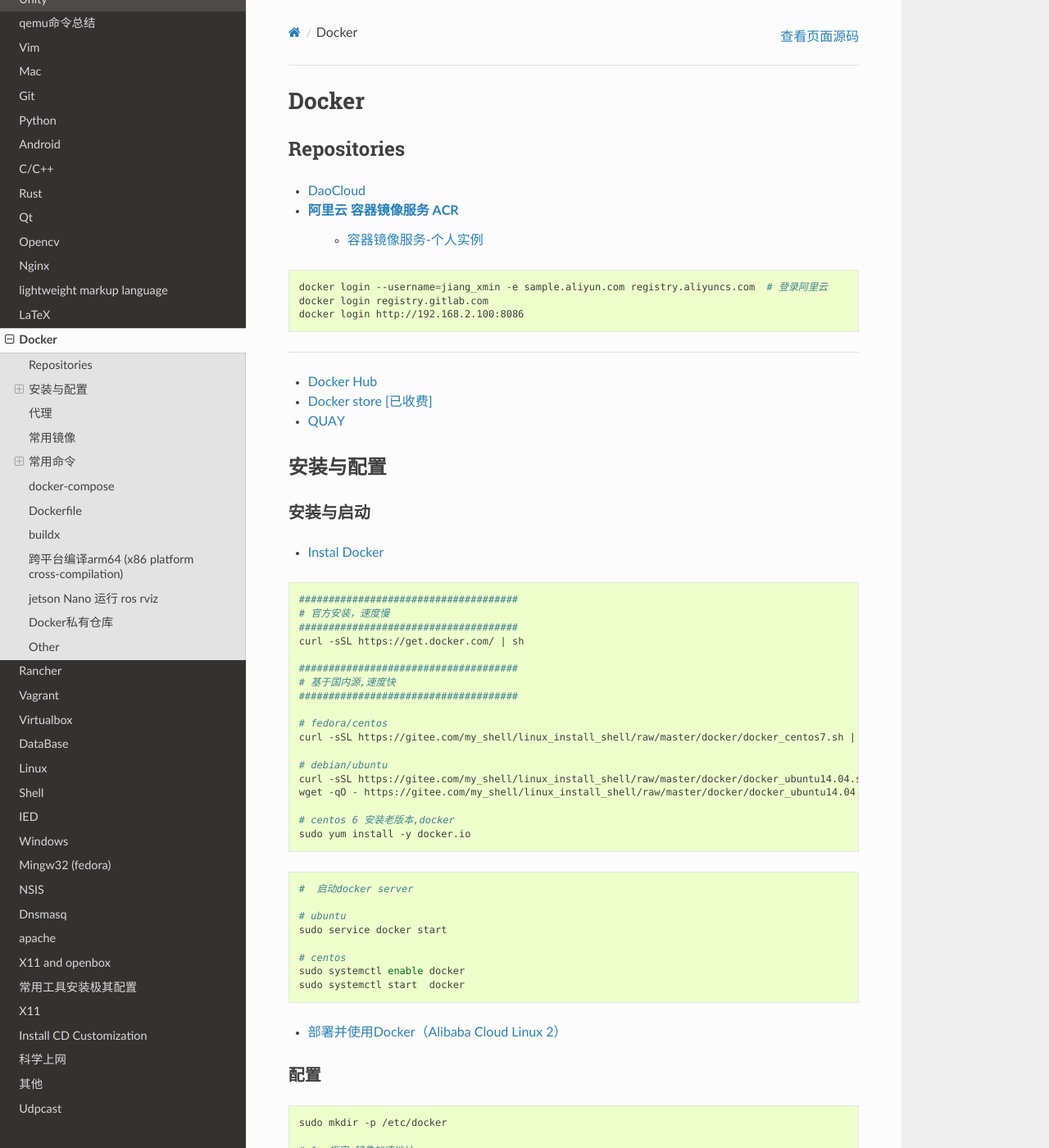
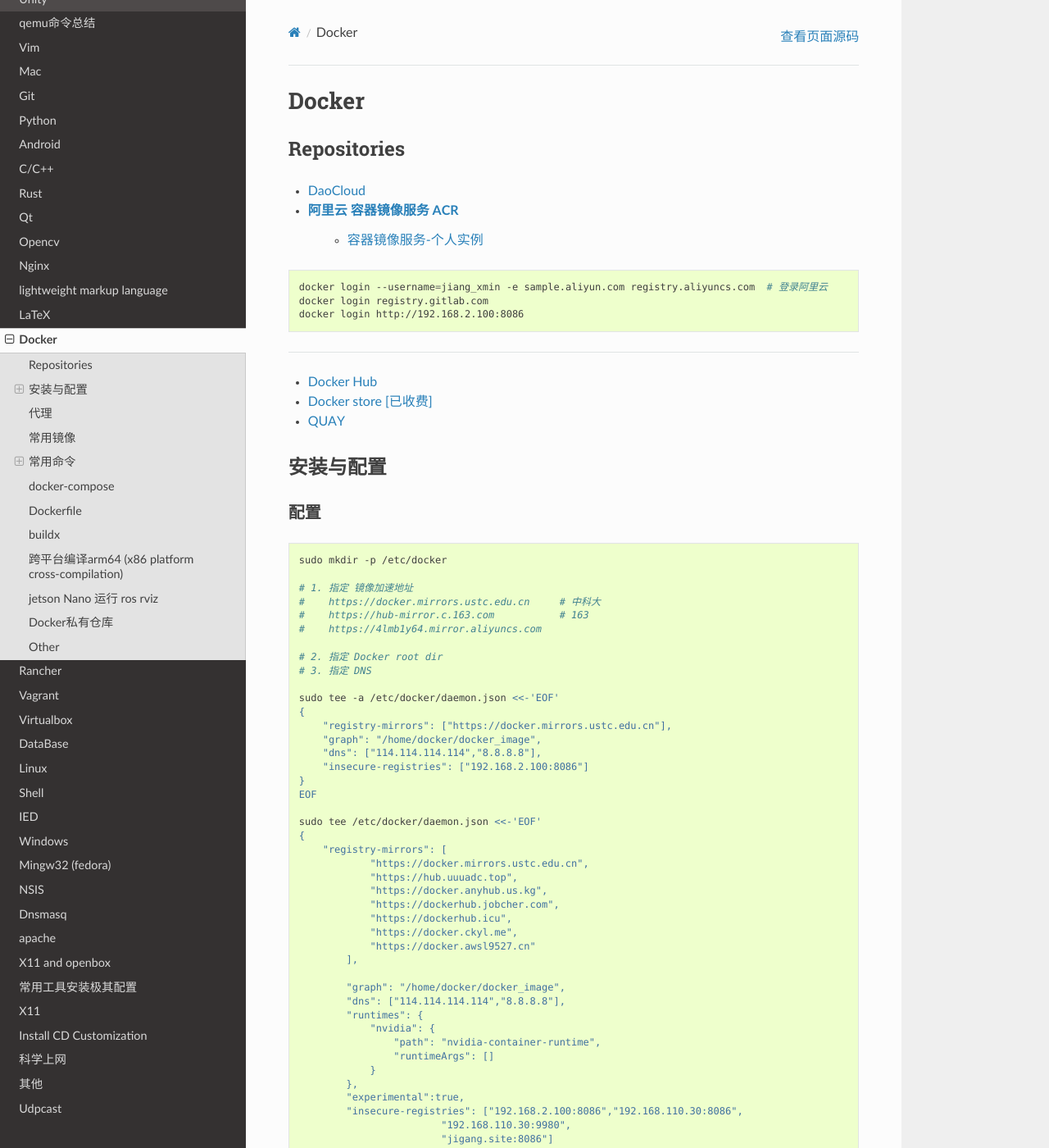
Before and after one commit to my-rds-store/my_space, a Sphinx documentation site: the page built from source/docker/index.rst, in a window 1280 px wide and 1400 px high. Shown: the whole window at 82% size. Built offline with Sphinx 7.4.7 and the Read the Docs theme 3.1.0, drawn with Linux system fonts in a browser that asks for light colours; some of the changed text lies outside the part shown.

Commit message:
updae ..

```diff
--- a/source/docker/index.rst
+++ b/source/docker/index.rst
@@ -27,46 +27,6 @@
 ************
 安装与配置
 ************
-
-安装与启动
-============
-
-* `Instal Docker <https://docs.docker.com/engine/installation/>`_
-
-.. code-block:: sh
-
-    #####################################
-    # 官方安装，速度慢
-    #####################################
-    curl -sSL https://get.docker.com/ | sh
-
-    #####################################
-    # 基于国内源,速度快
-    #####################################
-
-    # fedora/centos
-    curl -sSL https://gitee.com/my_shell/linux_install_shell/raw/master/docker/docker_centos7.sh | bash
-
-    # debian/ubuntu
-    curl -sSL https://gitee.com/my_shell/linux_install_shell/raw/master/docker/docker_ubuntu14.04.sh | bash
-    wget -qO - https://gitee.com/my_shell/linux_install_shell/raw/master/docker/docker_ubuntu14.04.sh | bash
-
-    # centos 6 安装老版本,docker
-    sudo yum install -y docker.io
-
-
-.. code-block:: sh
-
-     #  启动docker server
-
-     # ubuntu
-     sudo service docker start
-
-     # centos
-     sudo systemctl enable docker
-     sudo systemctl start  docker
-
-* `部署并使用Docker（Alibaba Cloud Linux 2） <https://help.aliyun.com/document_detail/51853.html>`_
 
 配置
 ========
@@ -167,7 +127,8 @@
 ******************
 
 * 目前国内可用Docker镜像源汇总
-    * https://www.coderjia.cn/archives/dba3f94c-a021-468a-8ac6-e840f85867ea
+    * https://github.com/dongyubin/DockerHub
+    * https://www.wangdu.site/course/2109.html
 
 .. code-block:: sh
 
```
